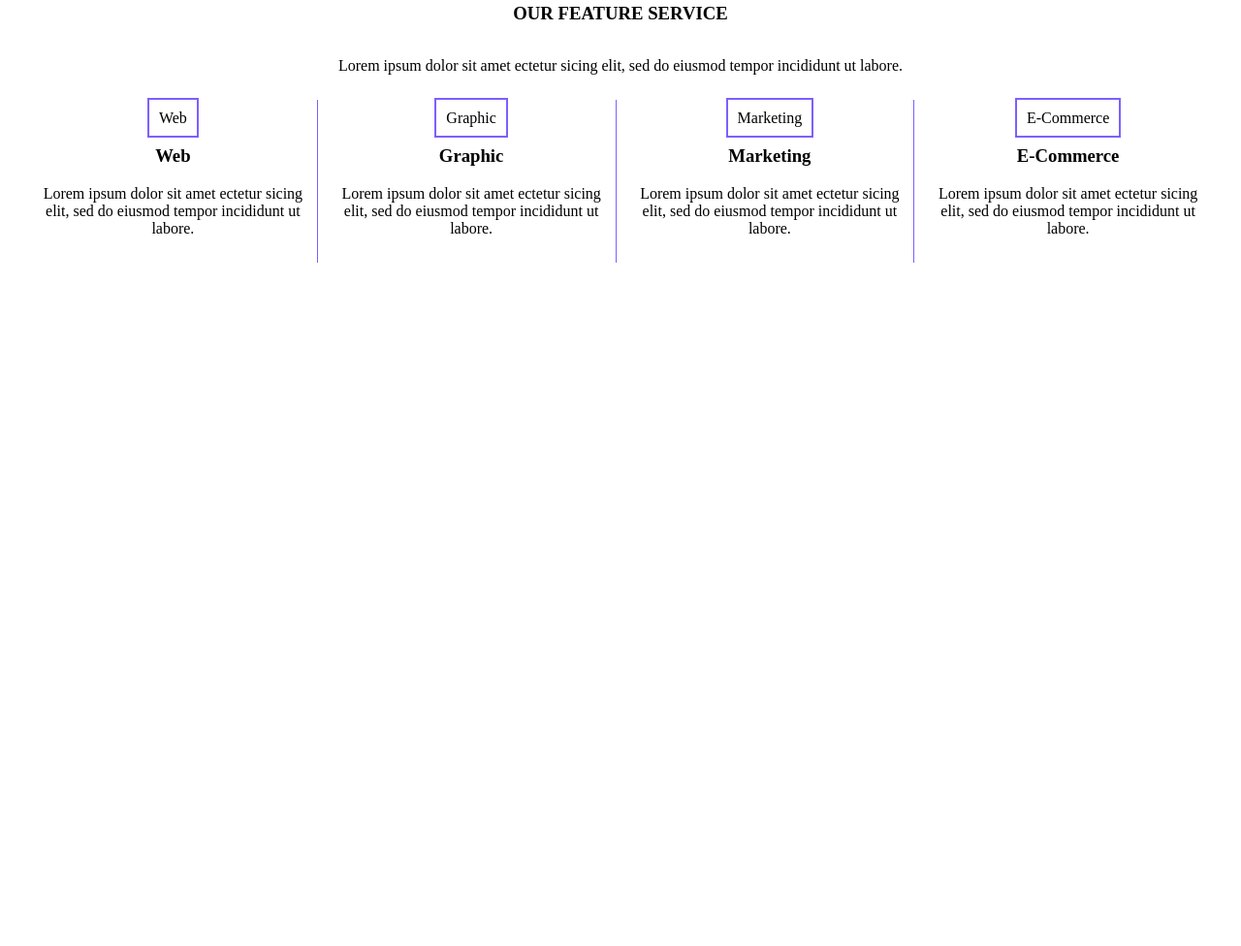
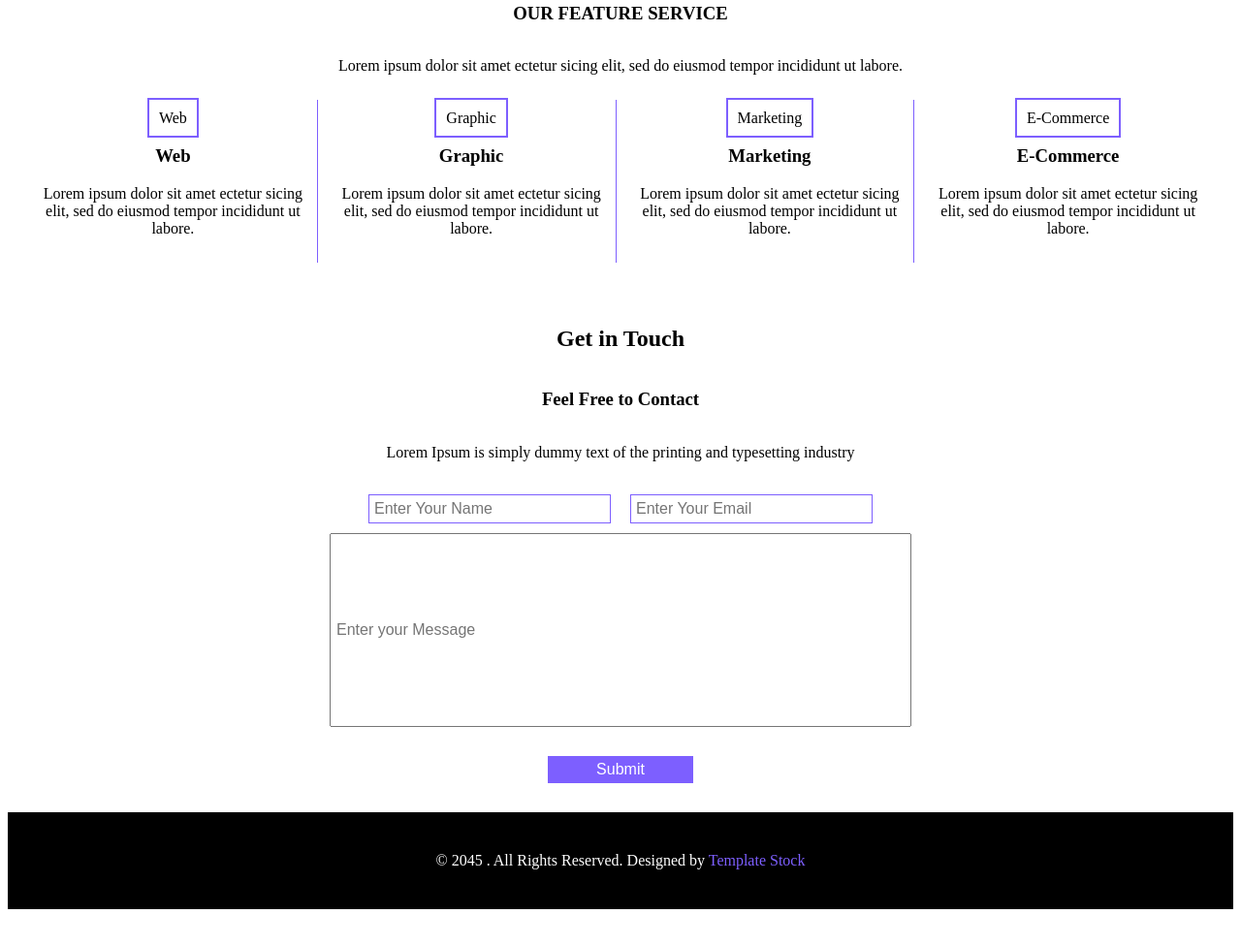
Before and after one commit to Ubaid-Ur-RehmanJ/HTML, a plain HTML site: page Technology/index.html in a window 1280 px wide. Shown: the part 777-1753 px from the top of the page at 97% size. Before the commit the page ends 1081 px from the top, so only its background shows below. Drawn offline with Linux system fonts and the light colour scheme.

Commit message:
added more divs in Technolgy template

```diff
--- a/Technology/index.html
+++ b/Technology/index.html
@@ -92,6 +92,25 @@
                 <p>Lorem ipsum dolor sit amet ectetur sicing elit, sed do eiusmod tempor incididunt ut labore.</p>
             </div>
         </div>
+
+    </div>
+
+
+    <div class="container4">
+        <h2>Get in Touch</h2>
+        <h3>Feel Free to Contact</h3>
+        <p>Lorem Ipsum is simply dummy text of the printing and typesetting industry</p>
+        <form class="form">
+            <input type="text" placeholder='Enter Your Name'>
+            <input type="text" placeholder='Enter Your Email'>
+        </form>
+        <input type="text-area" placeholder="Enter your Message">
+
+        <button class="btn">Submit</button>
+    </div>
+
+    <div class="container5">
+        <p>© 2045 . All Rights Reserved. Designed by <span>Template Stock</span></p>
     </div>
 
 </body>
--- a/Technology/style.css
+++ b/Technology/style.css
@@ -70,6 +70,7 @@ input {
     outline: 0;
     width: 150px;
     background-color: #7d5fff;
+    cursor: pointer;
 
     /*
     padding: 5px;
@@ -192,3 +193,53 @@ ul {
     border-right: 1px solid #7d5fff;
     margin-right: 3px;
 }
+
+.container4 {
+    display: flex;
+    flex-direction: column;
+    align-items: center;
+    justify-content: center;
+    margin-top: 20px;
+    margin-bottom: 30px;
+}
+
+.container4 input[type="text"] {
+    width: 250px;
+    font-size: 16px;
+    border: 1px solid #7d5fff;
+    display: block;
+    margin: 10px;
+
+}
+
+input[type="text-area"] {
+    width: 600px;
+    height: 200px;
+    margin-bottom: 10px;
+}
+
+.container4 .btn {
+    background-color: #7d5fff;
+    padding: 5px;
+    color: white;
+    margin-top: 20px;
+    border: 0;
+    outline: 0;
+    cursor: pointer;
+}
+
+.container5 {
+    background-color: black;
+    color: white;
+    display: flex;
+    justify-content: center;
+    align-items: center;
+    height: 100px;
+    margin-bottom: 40px;
+    margin-top: 20px;
+}
+
+.container5 span {
+    color: #7d5fff;
+
+}
```
